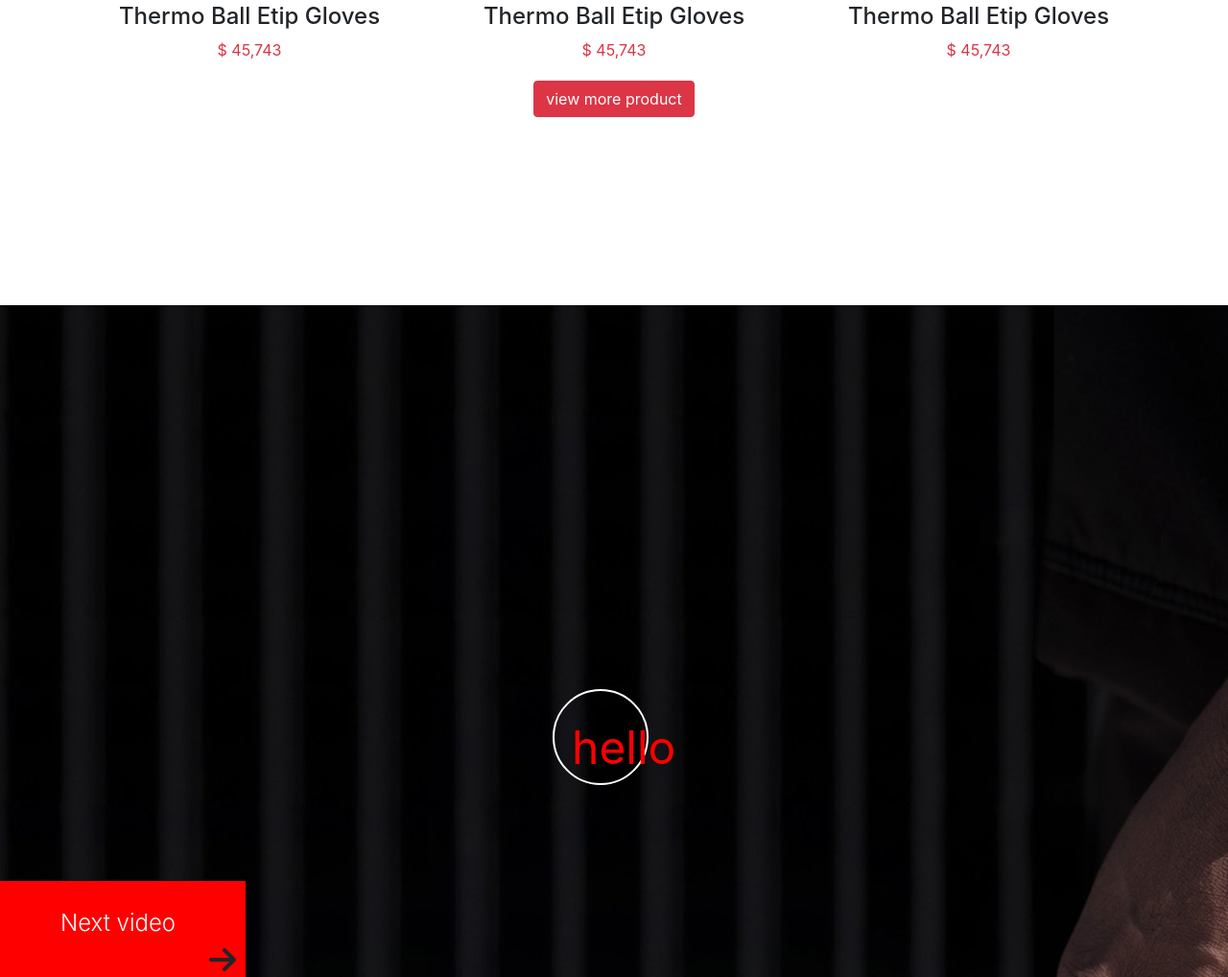
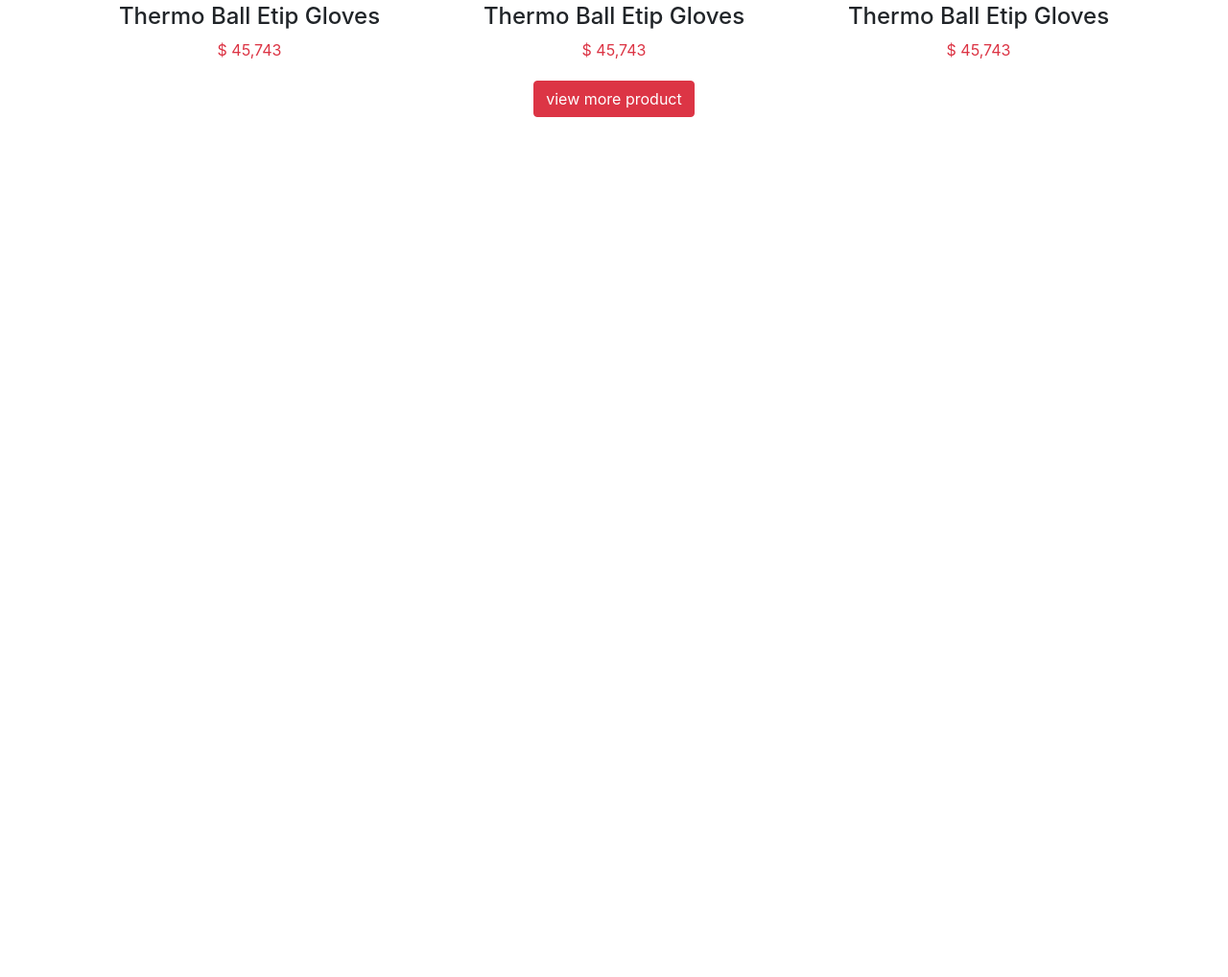
Before and after one commit to Ganapathi-devop/watch_prj-1, a plain HTML site: page index.html in a window 1280 px wide. Shown: the part 3560-4578 px from the top of the page at 96% size. After the commit the page ends 3878 px from the top, so only its background shows below. Drawn offline with nearby package versions, Linux system fonts and the light colour scheme.

Commit message:
last commit 21-6-21

```diff
--- a/index.html
+++ b/index.html
@@ -259,20 +259,7 @@
 <!-- popular section ends -->
 <!-- video section starts  -->
 
-<div class="video_section" id="preview_video">
-        <div class="video_bg">
-            <iframe width="420" height="345"  class="video" id="utube_video" src="https://www.youtube.com/embed/tgbNymZ7vqY?controls=0">
-            </iframe>
-        </div>
-        <div class="plybutton">
-            <button class="btn" id="play">hello</button>
-            <!-- <a id="play"><i class="fa fa-play"></i></a> -->
-        </div>
-        <div class="nextvideo">
-            <h4 id="text-nextvideo">Next video</h4>
-            <i  class="fa fa-arrow-right" id="arrow-nextvideo"></i>
-        </div>
-</div>
+
 </body>
  <script src="script.js"></script>
 </html>
--- a/script.js
+++ b/script.js
@@ -27,21 +27,6 @@ $(document).ready(function(){
         }
     });
    //scroll to top button function
-
-    // $(window).scroll(function(){
-    //     function scrollFunction(){
-    //         if(document.scrollTop > 20) {
-    //             $("#scrolltop").css("display" "block");
-    //         }else{
-    //             $("#scrolltop").css("display" "none");
-    //         }
-    //     }
-    //     $("#scrolltop").click(function(){
-    //         document.body.scrollTop = 0;
-    //         document.documentElement.scrollTop = 0;
-    //     });
-    // });
-
     //Get the button:
   mybutton = document.getElementById("myBtn");
 
@@ -62,20 +47,5 @@ function topFunction() {
     document.body.scrollTop = 0; // For Safari
     document.documentElement.scrollTop = 0; // For Chrome, Firefox, IE and Opera
   }
-
-//onclick to play video on video section
-let video = $("iframe");
-let cls = $(".video");
-let ply = $("#play");
-function videopop(){
-  ply.click(
-    function () {
-      video.removeClass(cls);
-      console.log("hello");
-    }
-  )
-  ply.click(function(){
-    $(this).hide();
+//----end of document ready function-----
 });
-}
-});
--- a/style.css
+++ b/style.css
@@ -338,71 +338,3 @@
     display: block;
     transition: ease-in-out;
 }
-.video_section{
-    width: 100%;
-    height: 700px;
-    padding: 100px 0px;
-    float: left;
-}
-.video.bg{
-    width: 100%;
-    float: left;
-    /* display: none; */
-}
-#preview_video{
-    background-image: url(/img/sectin_bg1.png);
-    width: 100%;
-    height: 700px;
-    background-size: cover;
-    background-repeat: no-repeat;
-    align-items: center;
-    position: relative;
-}
-.video{
-    width: 100%;
-    float: left;
-    display: none;
-}
-.plybutton{
-    border: 2px solid white;
-    border-radius: 50%;
-    width: 100px;
-    height: 100px;
-    text-align: center;
-    position: relative;
-    top: 60%;
-    left: 45%;
-}
-#play{
-    color: red;
-    font-size: 3rem;
-    margin: 5px;
-    padding-top: 18%;
-    background-color: none;
-}
-.nextvideo{
-    background: red;
-    width: 20%;
-    height: 20%;
-    text-align: center;
-    position: relative;
-    top: 80%;
-
-}
-#arrow-nextvideo{
-    margin: 10px;
-    padding-right: 20px;
-    text-align: right;
-    width: 100%;
-    position: relative;
-    top: 20%;
-    font-size: 2rem;
-    font-stretch: extra-expanded;
-}
-#text-nextvideo{
-    color: white;
-    font-weight: 300;
-    position: relative;
-    top: 30%;
-    padding-right: 10px;
-}
```
Lines whose indentation alone changed are shown as unchanged.
